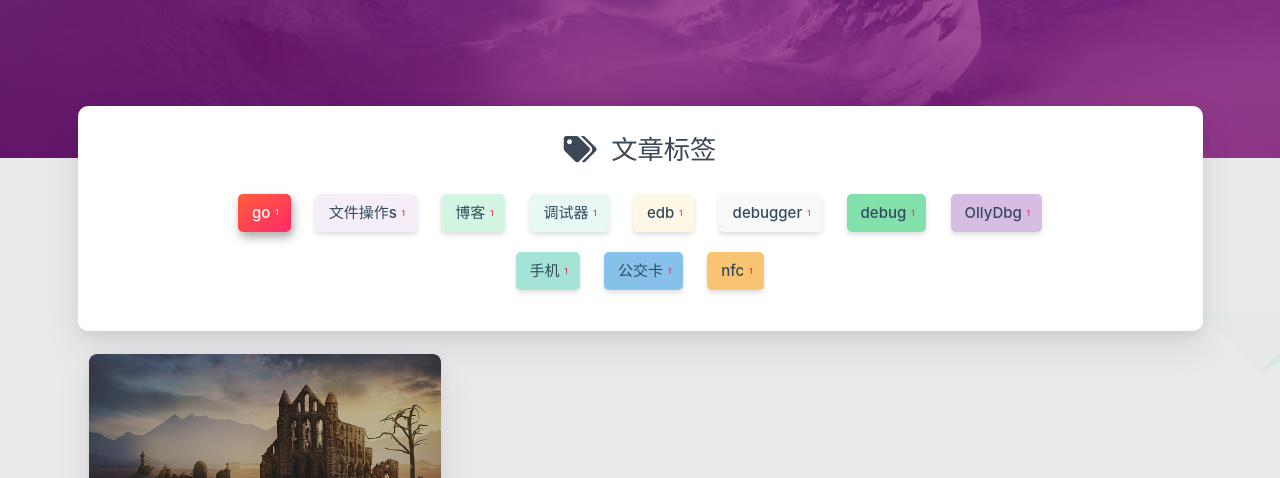
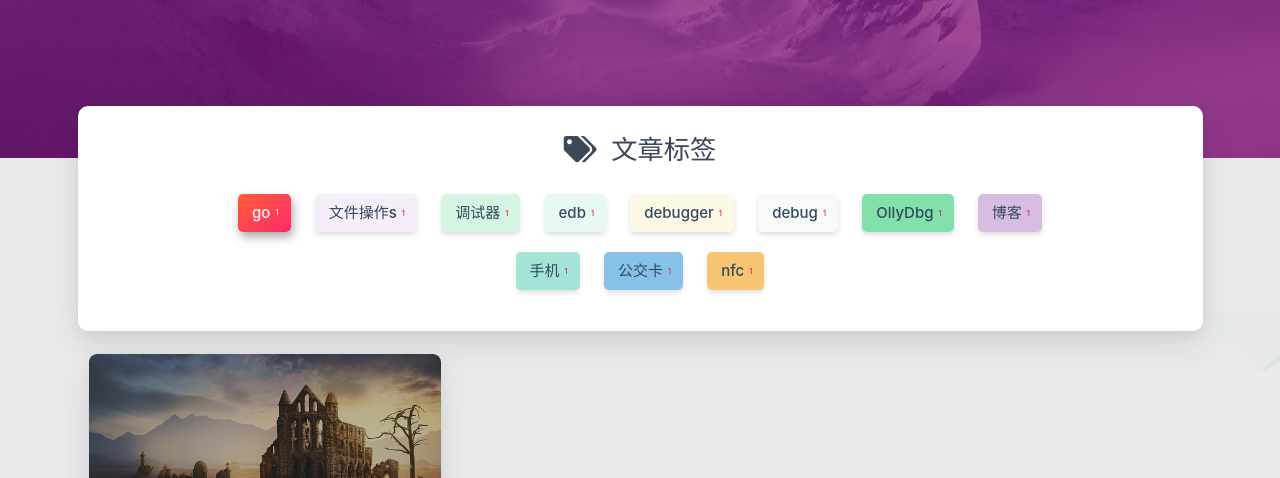
Before and after one commit to zhanweisun/github.io, a plain HTML site: page tags/go/index.html in a window 1280 px wide. Shown: the part 322-800 px from the top of the page. Drawn offline with nearby package versions, Linux system fonts and the light colour scheme; some packages are replaced by stand-ins of ours; a script that the page names is missing.

Commit message:
Site updated: 2019-12-08 17:04:04

```diff
--- a/tags/go/index.html
+++ b/tags/go/index.html
@@ -327,19 +327,10 @@
                 </a>
 
 
-                <a href="/tags/%E5%8D%9A%E5%AE%A2/" title="博客: 1">
-                    <span class="chip center-align waves-effect waves-light
-                             chip-default "
-                            data-tagname="博客" style="background-color: #D5F5E3;">博客
-                        <span class="tag-length">1</span>
-                    </span>
-                </a>
-
-
                 <a href="/tags/%E8%B0%83%E8%AF%95%E5%99%A8/" title="调试器: 1">
                     <span class="chip center-align waves-effect waves-light
                              chip-default "
-                            data-tagname="调试器" style="background-color: #E8F8F5;">调试器
+                            data-tagname="调试器" style="background-color: #D5F5E3;">调试器
                         <span class="tag-length">1</span>
                     </span>
                 </a>
@@ -348,7 +339,7 @@
                 <a href="/tags/edb/" title="edb: 1">
                     <span class="chip center-align waves-effect waves-light
                              chip-default "
-                            data-tagname="edb" style="background-color: #FEF9E7;">edb
+                            data-tagname="edb" style="background-color: #E8F8F5;">edb
                         <span class="tag-length">1</span>
                     </span>
                 </a>
@@ -357,7 +348,7 @@
                 <a href="/tags/debugger/" title="debugger: 1">
                     <span class="chip center-align waves-effect waves-light
                              chip-default "
-                            data-tagname="debugger" style="background-color: #F8F9F9;">debugger
+                            data-tagname="debugger" style="background-color: #FEF9E7;">debugger
                         <span class="tag-length">1</span>
                     </span>
                 </a>
@@ -366,7 +357,7 @@
                 <a href="/tags/debug/" title="debug: 1">
                     <span class="chip center-align waves-effect waves-light
                              chip-default "
-                            data-tagname="debug" style="background-color: #82E0AA;">debug
+                            data-tagname="debug" style="background-color: #F8F9F9;">debug
                         <span class="tag-length">1</span>
                     </span>
                 </a>
@@ -375,7 +366,16 @@
                 <a href="/tags/OllyDbg/" title="OllyDbg: 1">
                     <span class="chip center-align waves-effect waves-light
                              chip-default "
-                            data-tagname="OllyDbg" style="background-color: #D7BDE2;">OllyDbg
+                            data-tagname="OllyDbg" style="background-color: #82E0AA;">OllyDbg
+                        <span class="tag-length">1</span>
+                    </span>
+                </a>
+
+
+                <a href="/tags/%E5%8D%9A%E5%AE%A2/" title="博客: 1">
+                    <span class="chip center-align waves-effect waves-light
+                             chip-default "
+                            data-tagname="博客" style="background-color: #D7BDE2;">博客
                         <span class="tag-length">1</span>
                     </span>
                 </a>
```
Also changed, not shown: about/index.html (+1 -1 lines), tags/OllyDbg/index.html (+14 -14 lines), tags/debug/index.html (+14 -14 lines), tags/debugger/index.html (+14 -14 lines), tags/edb/index.html (+14 -14 lines), tags/index.html (+1 -1 lines), tags/nfc/index.html (+14 -14 lines), tags/公交卡/index.html (+14 -14 lines), tags/博客/index.html (+14 -14 lines), tags/手机/index.html (+14 -14 lines), tags/文件操作s/index.html (+14 -14 lines), tags/调试器/index.html (+14 -14 lines), favicon.png.
